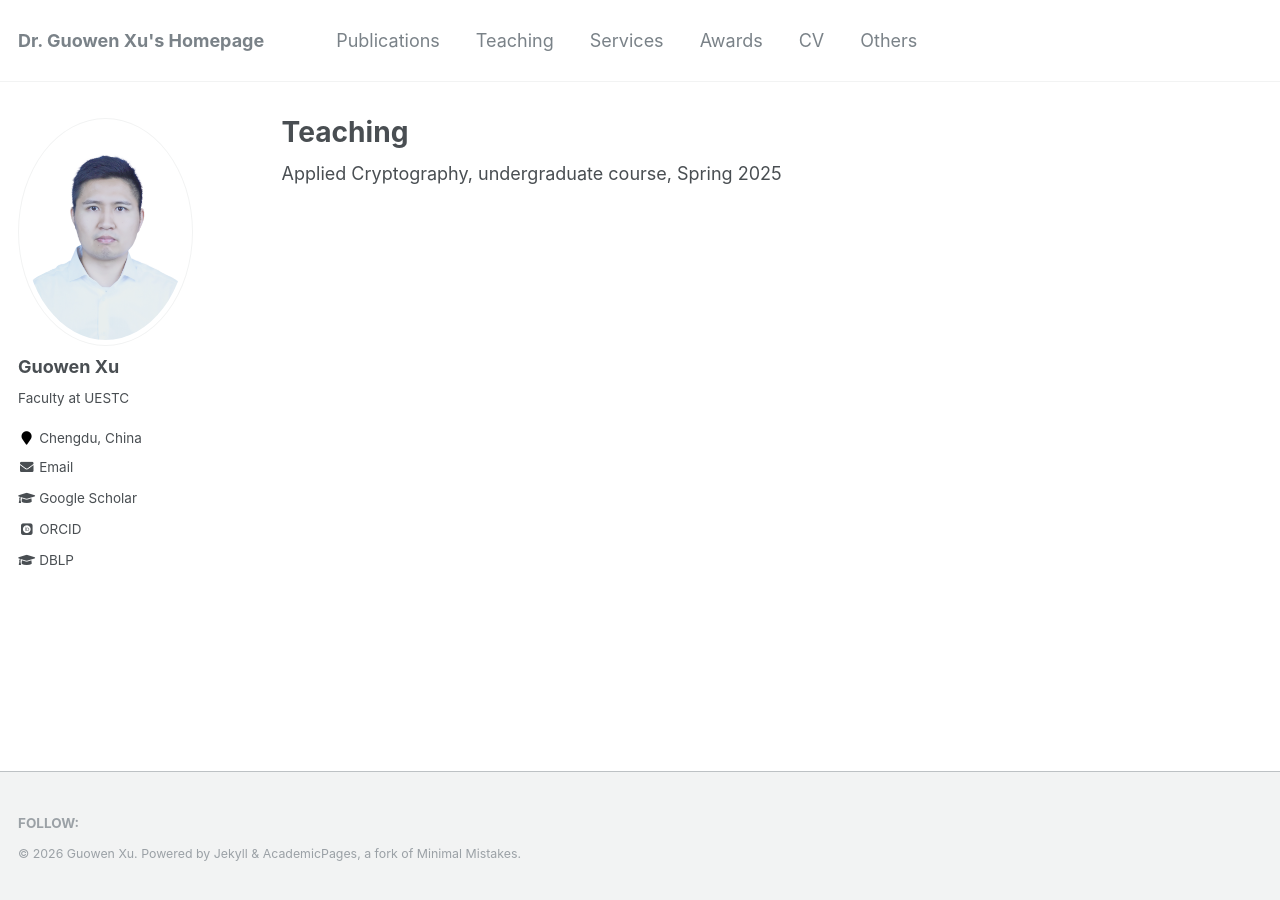
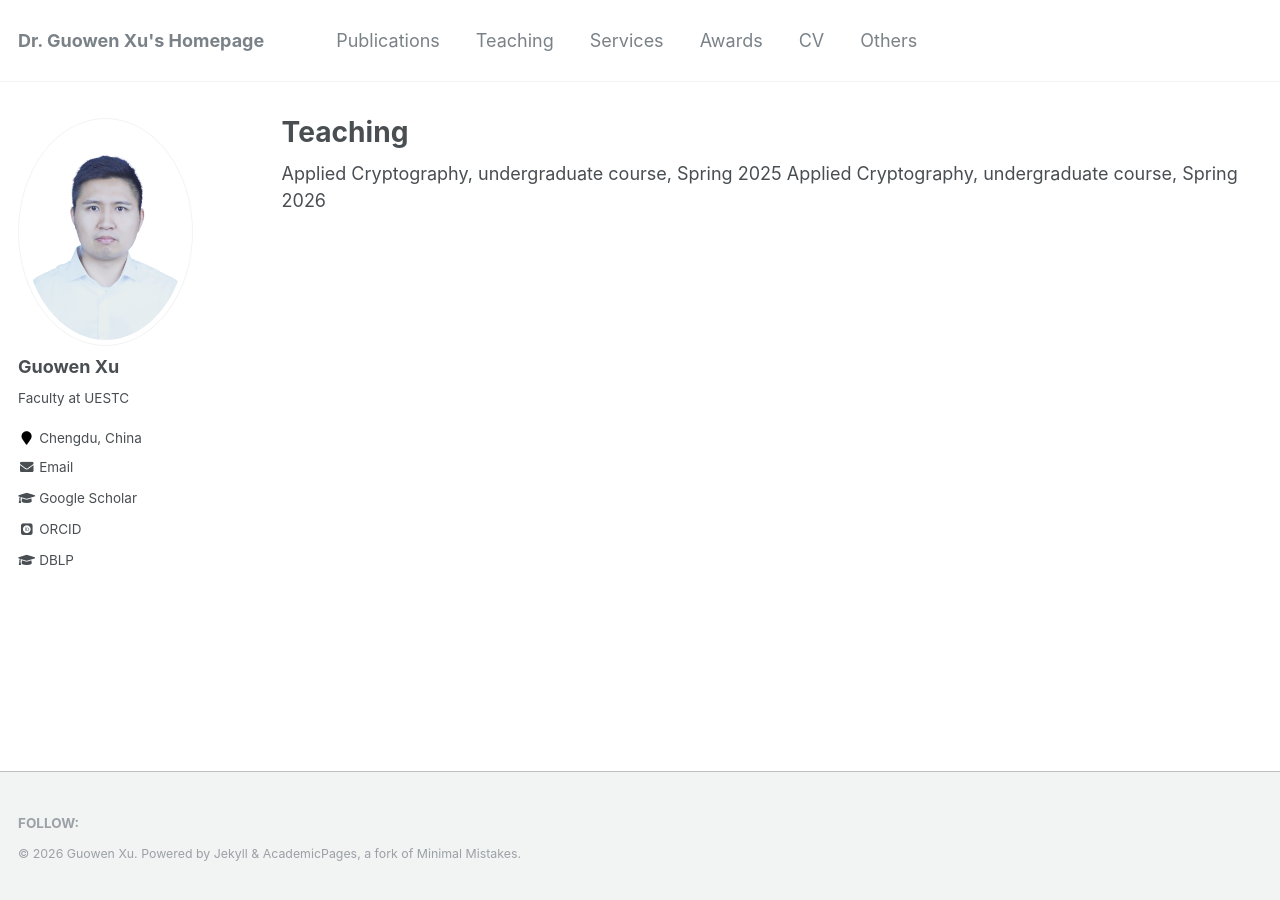
Before and after one commit to Guowen-xu/guowen-xu.github.io, a Jekyll site: the page built from _pages/teaching.html, in a window 1280 px wide. Built offline with Jekyll 4.4.1, drawn with Linux system fonts in a browser that asks for light colours; some web fonts are replaced.

Commit message:
Update teaching.html

```diff
--- a/_pages/teaching.html
+++ b/_pages/teaching.html
@@ -6,3 +6,5 @@ author_profile: true
 ---
 
 Applied Cryptography, undergraduate course, Spring 2025
+
+Applied Cryptography, undergraduate course, Spring 2026
```
